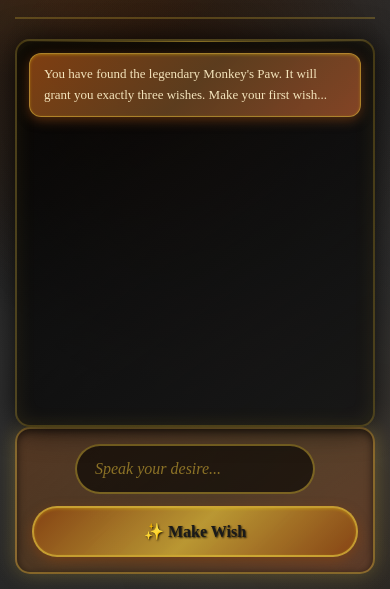
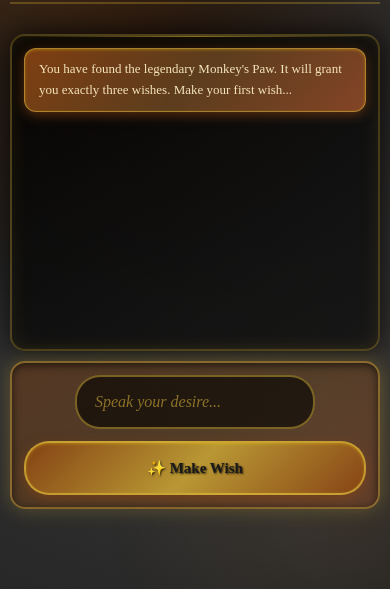
Before and after one commit to Pixform-Studios/MonkeyPaw, a plain HTML site: page index.html in a window 390 px wide. Shown: the part 255-844 px from the top of the page. Drawn offline with Linux system fonts and the light colour scheme.

Commit message:
\Fix mobile scrolling issues - enable vertical scrolling, improve button accessibility, add viewport height fixes"

```diff
--- a/css/styles.css
+++ b/css/styles.css
@@ -13,12 +13,20 @@ body {
         radial-gradient(circle at 80% 80%, rgba(105, 105, 105, 0.3) 0%, transparent 50%),
         radial-gradient(circle at 40% 40%, rgba(0, 0, 0, 0.8) 0%, transparent 50%),
         linear-gradient(135deg, #1a1a1a 0%, #2d2d2d 50%, #1a1a1a 100%);
-    height: 100vh;
-    height: calc(var(--vh, 1vh) * 100); /* Mobile viewport fix */
+    min-height: 100vh;
+    min-height: calc(var(--vh, 1vh) * 100); /* Mobile viewport fix */
     color: #d4af37;
-    overflow: hidden;
+    overflow-x: hidden; /* Prevent horizontal scrolling */
+    overflow-y: auto; /* Allow vertical scrolling */
     position: relative;
     -webkit-overflow-scrolling: touch; /* Smooth scrolling on iOS */
+}
+
+/* Mobile viewport height fix */
+@supports (-webkit-touch-callout: none) {
+    body {
+        min-height: -webkit-fill-available;
+    }
 }
 
 /* Add some mystical atmosphere */
@@ -40,7 +48,7 @@ body::before {
 @import url('https://fonts.googleapis.com/css2?family=Cinzel:wght@400;500;600&family=Creepster&display=swap');
 
 .game-container {
-    height: 100vh;
+    min-height: 100vh;
     display: grid;
     grid-template-rows: auto 1fr auto;
     grid-template-areas:
@@ -50,6 +58,7 @@ body::before {
     padding: 20px;
     position: relative;
     z-index: 2;
+    gap: 10px; /* Add gap for better spacing */
 }
 
 /* Header with Title and Paw */
@@ -420,17 +429,32 @@ body::before {
 
 /* Responsive Design */
 @media (max-width: 768px) {
+    body {
+        padding-bottom: 20px; /* Extra bottom padding for mobile */
+    }
+
     .game-container {
         padding: 15px;
+        min-height: calc(100vh - 40px); /* Account for padding */
+        gap: 15px;
     }
 
     .game-title {
         font-size: 2rem;
     }
 
+    .header-section {
+        padding: 15px 0;
+    }
+
     .paw-display {
         width: 120px;
         height: 140px;
+    }
+
+    .chat-container {
+        min-height: 200px; /* Ensure minimum height for chat */
+        max-height: 50vh; /* Prevent chat from taking too much space */
     }
 
     .chat-messages {
@@ -450,19 +474,40 @@ body::before {
         flex-direction: column;
         gap: 12px;
         padding: 15px;
+        margin-bottom: 20px; /* Extra bottom margin */
+        position: sticky;
+        bottom: 0;
+        background:
+            linear-gradient(145deg,
+                rgba(139, 69, 19, 0.4) 0%,
+                rgba(101, 67, 33, 0.6) 50%,
+                rgba(160, 82, 45, 0.4) 100%);
     }
 
     #makeWishButton, #newPawButton {
         width: 100%;
         padding: 14px 20px;
+        font-size: 16px;
+        min-height: 48px; /* Better touch target size */
     }
 
     #wishInput {
         padding: 14px 18px;
+        font-size: 16px; /* Prevent zoom on iOS */
+        min-height: 48px; /* Better touch target size */
     }
 }
 
 @media (max-width: 480px) {
+    body {
+        padding-bottom: 30px; /* Extra bottom padding for small screens */
+    }
+
+    .game-container {
+        padding: 10px;
+        gap: 10px;
+    }
+
     .game-title {
         font-size: 1.5rem;
         letter-spacing: 1px;
@@ -473,6 +518,26 @@ body::before {
         height: 120px;
     }
 
+    .chat-container {
+        max-height: 40vh; /* Less space for chat on very small screens */
+    }
+
+    .wish-input-container {
+        padding: 12px;
+        margin-bottom: 30px;
+    }
+
+    #makeWishButton, #newPawButton {
+        padding: 16px 20px;
+        font-size: 15px;
+        min-height: 50px;
+    }
+
+    #wishInput {
+        padding: 16px 18px;
+        min-height: 50px;
+    }
+
     .game-over-message h2 {
         font-size: 1.5rem;
     }
--- a/index.html
+++ b/index.html
@@ -5,7 +5,7 @@
     <meta name="viewport" content="width=device-width, initial-scale=1.0">
     <title>MonkeyPaw - The Wishing Game</title>
     <meta name="description" content="Try to beat the legendary Monkey's Paw! Make three wishes and watch them backfire in the most twisted ways imaginable.">
-    <link rel="stylesheet" href="css/styles.css?v=2">
+    <link rel="stylesheet" href="css/styles.css?v=3">
 </head>
 <body>
     <div class="game-container">
@@ -320,6 +320,18 @@
             }
         }
 
+        // Mobile viewport height fix
+        function setViewportHeight() {
+            let vh = window.innerHeight * 0.01;
+            document.documentElement.style.setProperty('--vh', `${vh}px`);
+        }
+
+        setViewportHeight();
+        window.addEventListener('resize', setViewportHeight);
+        window.addEventListener('orientationchange', () => {
+            setTimeout(setViewportHeight, 100);
+        });
+
         document.addEventListener('DOMContentLoaded', () => {
             window.monkeyPawGame = new MonkeyPawGame();
         });
```
